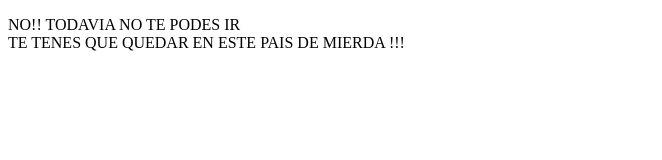
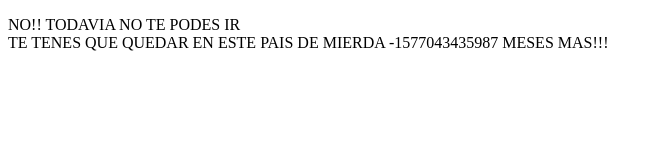
Before and after one commit to Giova-H/MePuedoIrAJapon, a plain HTML site: page index.html in a window 1280 px wide. Shown: the whole page, without its empty margins (0-662 px from the left). Drawn offline with Linux system fonts and the light colour scheme.

Commit message:
Add files via upload

```diff
--- a/index.html
+++ b/index.html
@@ -5,10 +5,11 @@
 <script>
 var d = new Date();
 var resp = '';
+var tiempo = 12 - new Date()+1;
 if(d.getMonth() == 4){
 resp = 'SI !!!';
 }else{
-resp = 'NO!! TODAVIA NO TE PODES IR<br>TE TENES QUE QUEDAR EN ESTE PAIS DE MIERDA !!!';
+resp = 'NO!! TODAVIA NO TE PODES IR<br>TE TENES QUE QUEDAR EN ESTE PAIS DE MIERDA ' + tiempo + ' MESES MAS!!!';
 }
 document.getElementById("YaEstamosEnMayo").innerHTML = resp;
 </script>
```
